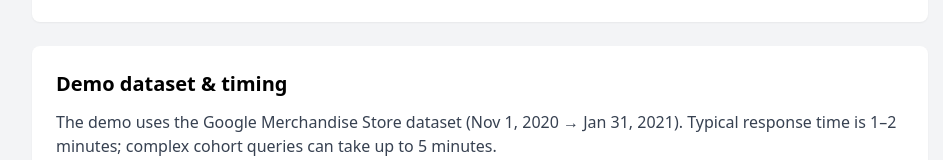
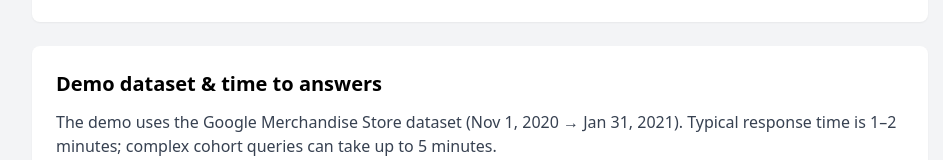
Before and after one commit to McGovs/arnold-the-analyst-frontend-v2-markdown, a React (Vite) app: page / in a window 1280 px wide. Both pictures are taken after a click on the button "About Arnold". Shown: the part 631-791 px from the top of the page, without its empty margins (160-1103 px from the left). Built offline with nearby package versions, Linux system fonts and the light colour scheme; no server answers.

Commit message:
Update Description.tsx

```diff
--- a/src/pages/Description.tsx
+++ b/src/pages/Description.tsx
@@ -45,7 +45,7 @@ export default function Description() {
         </div>
 
         <div className="bg-white p-6 rounded-lg shadow-sm mb-6">
-          <h2 className="text-xl font-semibold mb-3">Demo dataset &amp; timing</h2>
+          <h2 className="text-xl font-semibold mb-3">Demo dataset &amp; time to answers</h2>
           <p className="text-gray-700">
             The demo uses the Google Merchandise Store dataset (Nov 1, 2020 → Jan 31, 2021).
             Typical response time is <span className="font-medium">1–2 minutes</span>; complex cohort queries can take
```
